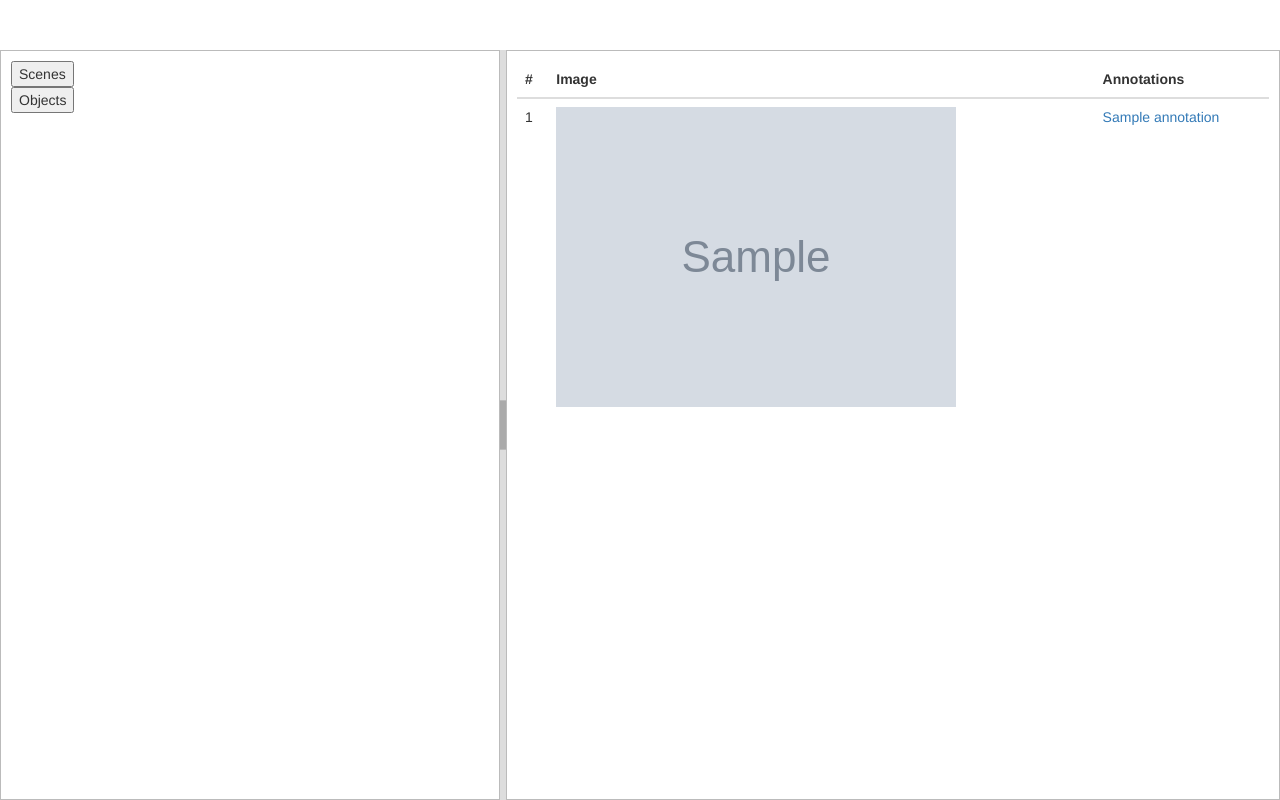
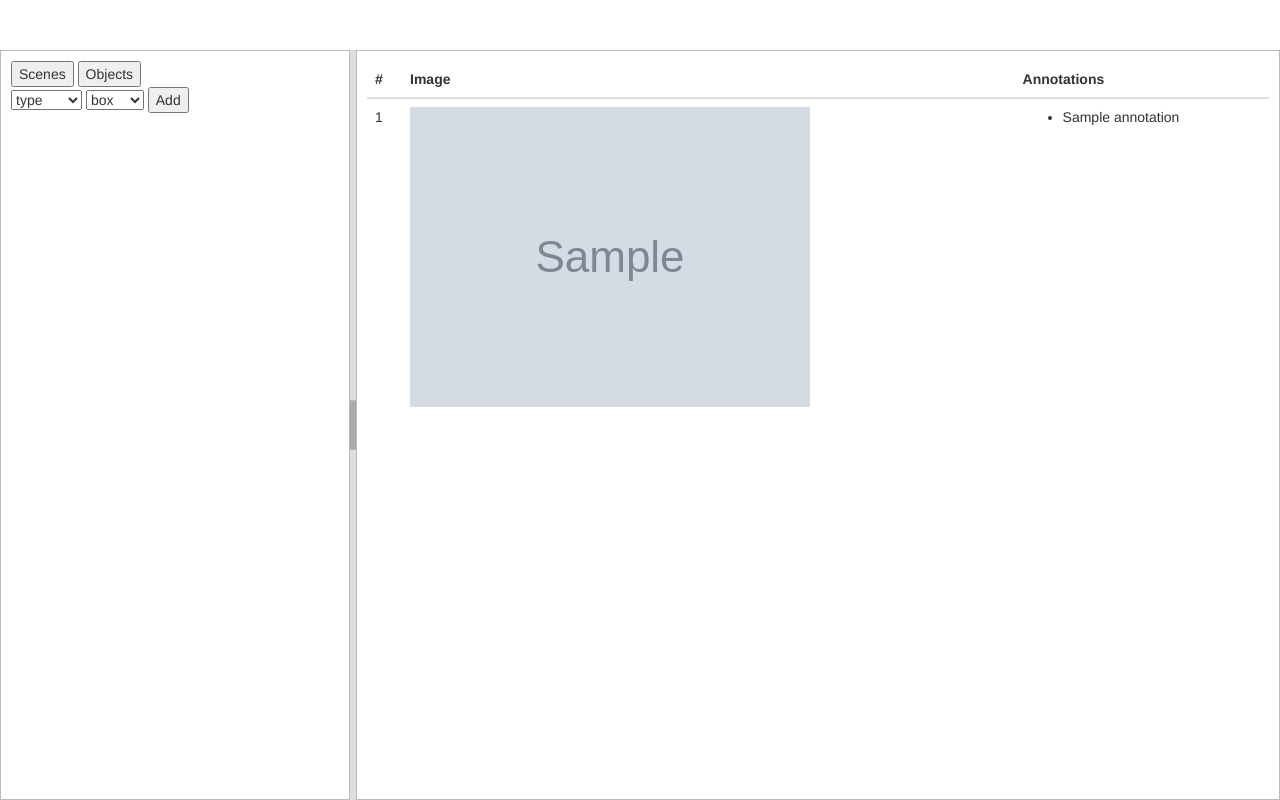
Before and after one commit to RoboSherlock/rs_web, a Flask app: template rs_web/html/templates/bkup.html in a window 1280 px wide. Run offline with Flask 2, Linux system fonts and the light colour scheme; the template is opened without the code that fills it: most values are stand-ins (such as "Sample title", 1, 10 or a date in 2020); grey boxes marked "Sample" are stand-in pictures; some libraries are stand-ins or nearby versions.

Commit message:
some small mods

```diff
--- a/rs_web/html/app.cfg
+++ b/rs_web/html/app.cfg
@@ -1,4 +1,4 @@
-PER_PAGE = 5
+PER_PAGE = 2
 CSS_FRAMEWORK = 'bootstrap3'
 LINK_SIZE = 'sm'
 
--- a/rs_web/html/app.py
+++ b/rs_web/html/app.py
@@ -1,8 +1,10 @@
+from __future__ import print_function # In python 2.7
+
 from flask import Flask, render_template,current_app,request
 from flask_paginate import Pagination, get_page_args
 
 from pymongo import MongoClient
-
+import sys
 import base64
 import numpy as np
 import cv2
@@ -22,8 +24,12 @@ mc = RSMC.RSMongoClient('Scenes_annotated')
 
 mc.getPersistentObjects()
 
-@app.route('/scenes', methods= ['GET','POST'])
+@app.route('/', methods= ['GET','POST'])
+@app.route('/scenes',methods= ['GET','POST'])
 def index():
+    if request.method == 'POST':
+       if request.form['submit'] == 'Objects':
+         return handle_objects()
     timestamps = mc.getTimestamps()
     total = len(timestamps)
     page, per_page, offset = get_page_args()
@@ -49,10 +55,36 @@ def index():
 
 @app.route('/objects', methods=['GET', 'POST'])
 def handle_objects():
-    # do something to send email
     objs = mc.getPersistentObjects()
+
+    page, per_page, offset = get_page_args()
+    idxB = (page-1)*per_page
+    idxE = page*per_page
+    total = len(objs)
+    obj=objs[idxB:idxE]
+    pagination = get_pagination(page=page,
+                                per_page=per_page,
+                                total=total,
+                                record_name='scenes',
+                                format_total=True,
+                                format_number=True,
+                                )
     if request.method == 'POST':
-        return render_template('bkup.html',objects=objs)
+        if request.form['submit'] == 'Objects':
+            print( 'ITT ',file=sys.stderr )
+            return render_template('bkup.html',objects=objs)
+        elif request.form['submit'] == 'Scenes':
+            print( 'ITT is',file=sys.stderr )
+            return index()
+        else:
+            print( 'Passzolunk',file=sys.stderr )
+            pass # unknown
+    elif request.method == 'GET':
+        return render_template('bkup.html', objects=objs)
+
+#    print( request.form, file=sys.stderr)
+
+#        return render_template('bkup.html',objects=objs)
 
 
 def get_pagination(**kwargs):
--- a/rs_web/html/templates/base.html
+++ b/rs_web/html/templates/base.html
@@ -24,14 +24,16 @@
 	   $('body').layout({
            applyDemoStyles: true,
            west: {
-            minSize: 250,
-            maxSize: 500,
-            size: 500}
+            minSize: 350,
+            maxSize: 350,
+            size: 350}
        }
        );
 
       });
-
+    $( function() {
+        $( "#speed" ).selectmenu();
+      });
     </script>
     <!-- HTML5 Shim and Respond.js IE8 support of HTML5 elements and media queries -->
     <!-- WARNING: Respond.js doesn't work if you view the page via file:// -->
@@ -43,13 +45,31 @@
   <body>
     <div class="ui-layout-west">
 
-        <form action= "/scenes" method="post">
-            <input action ="/" type="submit" name="submit" value="Scenes"/>
+        <form  method="post">
+            <input action= "/scenes" type="submit" name="submit" value="Scenes"/>
+            <input action= "/objects" type="submit" name="submit" value="Objects"/>
         </form>
 
-        <form action= "/objects" method = "post">
-            <input type="submit" name="submit" value="Objects"/>
-        </form>
+<form action="#">
+
+  <fieldset>
+    <select name="speed" id="speed">
+      <option>shape</option>
+      <option>color</option>
+      <option selected="selected">type</option>
+      <option>location</option>
+      <option>label</option>
+    </select>
+    <select name="keyvalue" id="keyvalue">
+        <option>box</option>
+        <option>flat</option>
+        <option>round</option>
+    </select>
+    <input type="submit" name="submit2" value="Add"/>
+
+  </fieldset>
+
+</form>
 
     </div>
     {% block body %}{% endblock %}
--- a/rs_web/html/templates/bkup.html
+++ b/rs_web/html/templates/bkup.html
@@ -20,9 +20,13 @@
       <td>{{ loop.index }}</td>
       <td><img src="{{ obj['image']}}"/></td>
       <td>
-        {%for a in obj['annotations']%}
-            <a>{{ a }}</a></br>
+        <table>
+            {%for a in obj['annotations']%}
+                <ul>
+                    <li>{{ a }}</li>
+                </ul>
         {%endfor%}
+        </table>
       </td>
       </tr>
       {% endfor %}
--- a/rs_web/html/templates/objStore.html
+++ b/rs_web/html/templates/objStore.html
@@ -10,7 +10,7 @@
     <thead>
       <tr>
 	<th>#</th>
-	<th>TS</th>
+	<th>Timestamp</th>
 	<th>Image</th>
       </tr>
     </thead>
```
